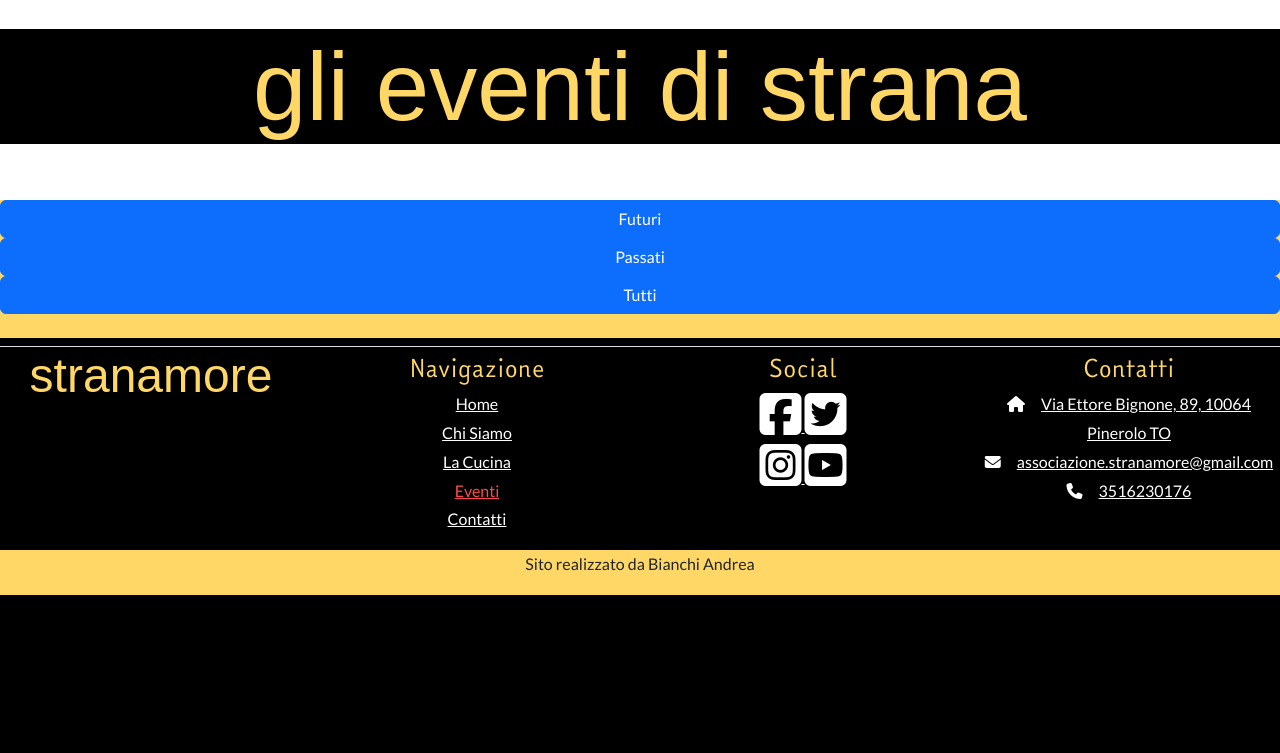
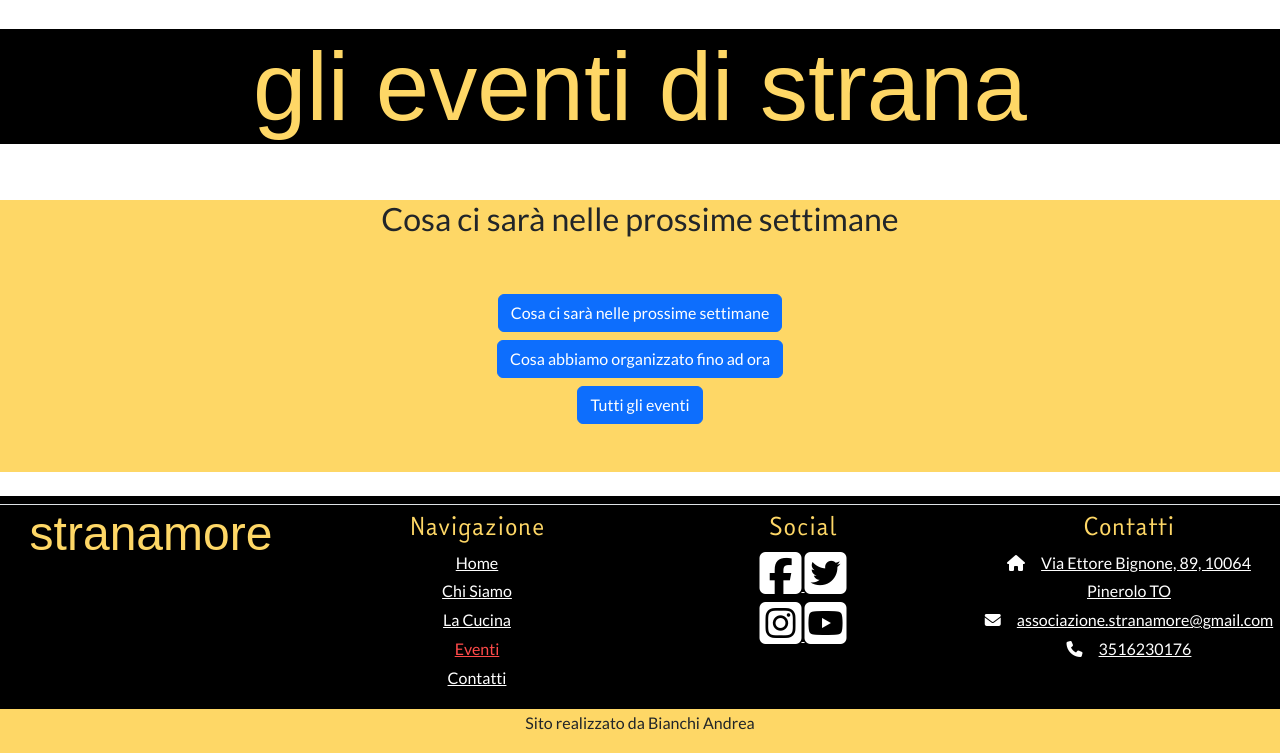
Before and after one commit to JimmyWhite86/StranaPHP, a PHP site: page /eventi.php in a window 1280 px wide. Shown: the part 218-971 px from the top of the page. Before the commit the page ends 813 px from the top, so only its background shows below. Run offline with PHP 8.4, Linux system fonts and the light colour scheme; data that the repository does not hold is empty; some libraries are stand-ins or nearby versions; some web fonts are replaced.

Commit message:
titolo dinamico eventi
ho messo una funzione che mi dica quale tipo di eventi sto visualizzando (futuri, passati o tutti)
Ora però vorrei modificarla per renderla piu elementare

```diff
--- a/eventi.php
+++ b/eventi.php
@@ -40,7 +40,7 @@
   <!--  Collegamento al mio modulo JS -->
   <script src="modulo.js" type="text/javascript"></script>
 
-  <!-- Fobnt Babas Neue -->
+  <!-- Font Babas Neue -->
   <link rel="preconnect" href="https://fonts.googleapis.com">
   <link rel="preconnect" href="https://fonts.gstatic.com" crossorigin>
   <link href="https://fonts.googleapis.com/css2?family=Bebas+Neue&display=swap" rel="stylesheet">
@@ -59,22 +59,33 @@
   </div>
 </div>
 
-
-
 <section>
   <div class="container-fluid text-center bg-giallo">
-    <div class="row justify-content-center mb-4">
-      <button type="button" onclick="filtraEventi('futuri')" class="btn btn-primary">Futuri</button>
-      <button type="button" onclick="filtraEventi('passati')" class="btn btn-primary">Passati</button>
-      <button type="button" onclick="filtraEventi('tutti')" class="btn btn-primary">Tutti</button>
+    <div class="">
+      <h2 class="" id="titoloEventi"></h2>
     </div>
     <div class="row justify-content-center" id="containerEventi">
       <?php generaCardEventi(); ?>
+    </div>
+    <div class="row justify-content-center mb-4">
+      <div class="d-flex flex-wrap gap-2 justify-content-center col-12 col-md-4 mt-5 mb-5">
+        <button type="button" onclick="aggiornaTitolo(filtraEventi('futuri'))" class="btn btn-primary">Cosa ci sarà nelle prossime settimane</button>
+        <button type="button" onclick="aggiornaTitolo(filtraEventi('passati'))" class="btn btn-primary">Cosa abbiamo organizzato fino ad ora</button>
+        <button type="button" onclick="aggiornaTitolo(filtraEventi('tutti'))" class="btn btn-primary">Tutti gli eventi</button>
+      </div>
     </div>
   </div>
 </section>
 
 <?php HTMLfooter($nomePagina); ?>
 
+<!-- Funzione per mostrare solo eventi futuri al caricamento della pagina -->
+<script>
+  document.addEventListener("DOMContentLoaded", () => {
+    filtraEventi('futuri');
+    aggiornaTitolo(0);
+  });
+</script>
+
 </body>
 </html>
--- a/functionHTML.php
+++ b/functionHTML.php
@@ -338,8 +338,7 @@
     while ($row = mysqli_fetch_assoc($datiEventi)) {
       if ($row['eliminato'] == 0) { ?>
       <div class="m-2 card col-md-4 evento-card" style="width: 20em;" data-evento="<?= date('Y-m-d', strtotime($row['DataEvento']))?>">
-        <?= date('Y-m-d', strtotime($row['DataEvento'])) ?>
-        <img src="<?= $row['Immagine']?>" class="img-fluid myImgCard" alt="Immagine evento">
+        <img src="<?= $row['Immagine']?>" class="img-fluid myImgCard mt-2" alt="Immagine evento">
         <div class="card-body">
           <h3><?= $row['NomeEvento']?></h3>
           <p><?= $row['Descrizione']?></p>
--- a/modulo.js
+++ b/modulo.js
@@ -27,5 +27,21 @@ function filtraEventi(sceltaEventi) {
       evento.style.display = 'block'; // Mostra tutti gli eventi
       //console.log(`Evento ${dataEventoStr} (tutti): mostrato`);
     }
-    })
+  });
+  //Restituisce un valore in base al numero selezionato
+  //Uso questo valore per dare un titolo ed informare utente su quale eventi sta guardando
+  if (sceltaEventi === 'futuri') return 0;
+  if (sceltaEventi === 'passati') return 1;
+  return 2;
 }
+
+function aggiornaTitolo (tipo) {
+  const titoloElement = document.getElementById("titoloEventi");
+  if (tipo === 0) {
+    titoloElement.textContent = "Cosa ci sarà nelle prossime settimane";
+  } else if (tipo === 1) {
+      titoloElement.textContent = "Cosa abbiamo organizzato fino ad ora";
+  } else {
+      titoloElement.textContent = "Tutti gli eventi";
+  }
+}
```
Lines whose indentation alone changed are shown as unchanged.
